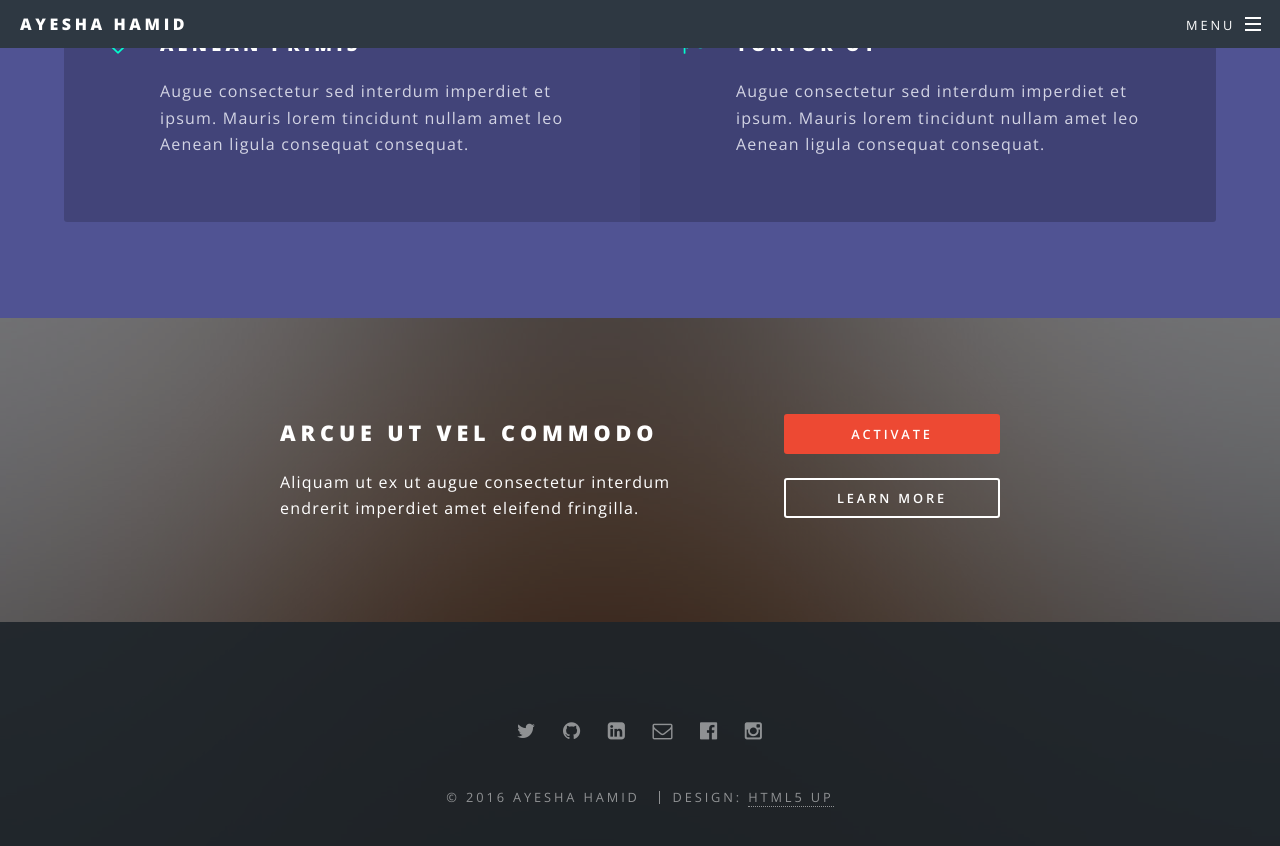
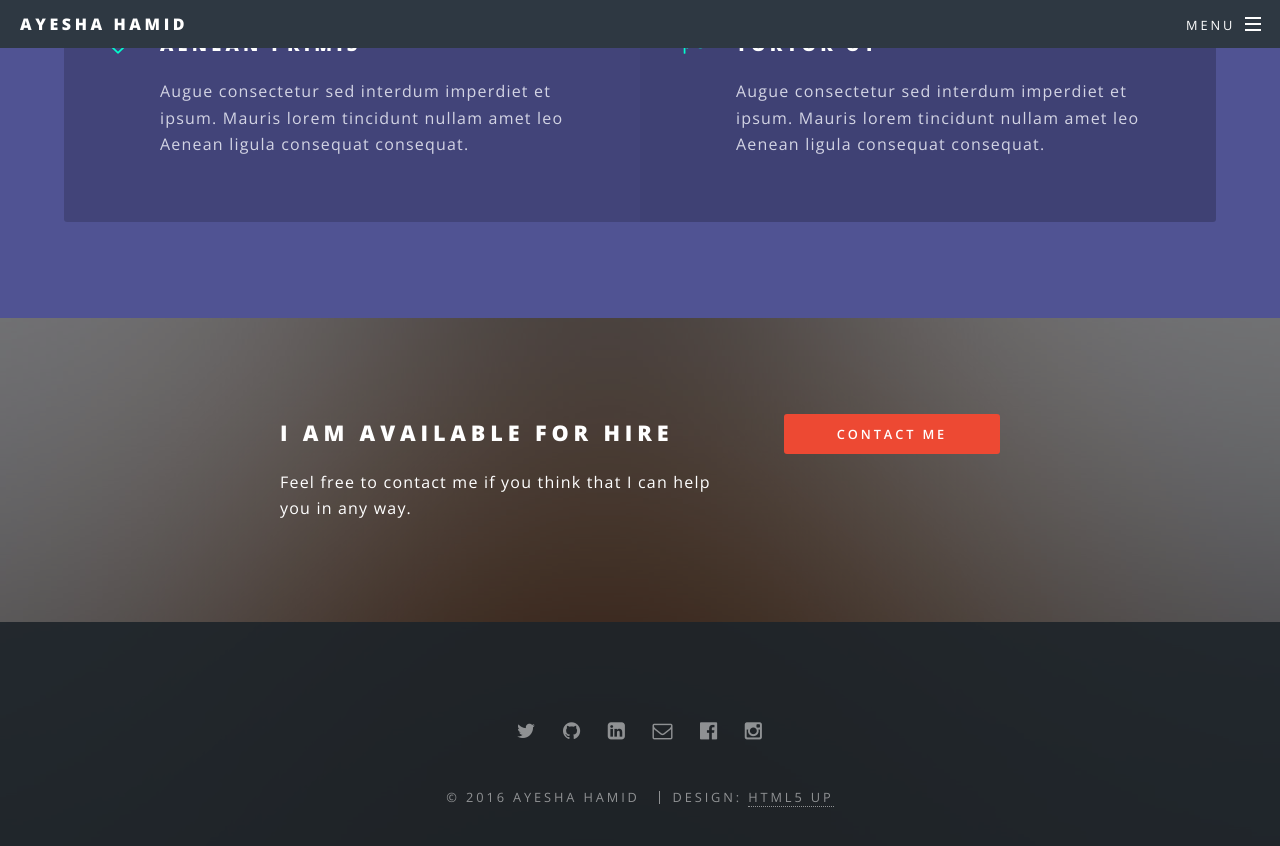
Before and after one commit to ayeshahamid/ayeshahamid.github.io, a Jekyll site: the page built from index.html, in a window 1280 px wide and 900 px high, scrolled down 3484 px. Shown: the top 846 px of the window. Built offline with Jekyll 4.4.1, drawn with Linux system fonts in a browser that asks for light colours.

Commit message:
Adjust index CTA to contact

```diff
--- a/index.html
+++ b/index.html
@@ -94,12 +94,12 @@ permalink: /
 					<section id="cta" class="wrapper style4">
 						<div class="inner">
 							<header>
-								<h2>Arcue ut vel commodo</h2>
-								<p>Aliquam ut ex ut augue consectetur interdum endrerit imperdiet amet eleifend fringilla.</p>
+								<h2>I am available for hire</h2>
+								<p>Feel free to contact me if you think that I can help you in any way.</p>
 							</header>
 							<ul class="actions vertical">
-								<li><a href="#" class="button fit special">Activate</a></li>
-								<li><a href="#" class="button fit">Learn More</a></li>
+								<li><a href="/contact" class="button fit special">Contact Me</a></li>
+								<!-- <li><a href="/portfolio" class="button fit">Portfolio</a></li> -->
 							</ul>
 						</div>
 					</section>
```
